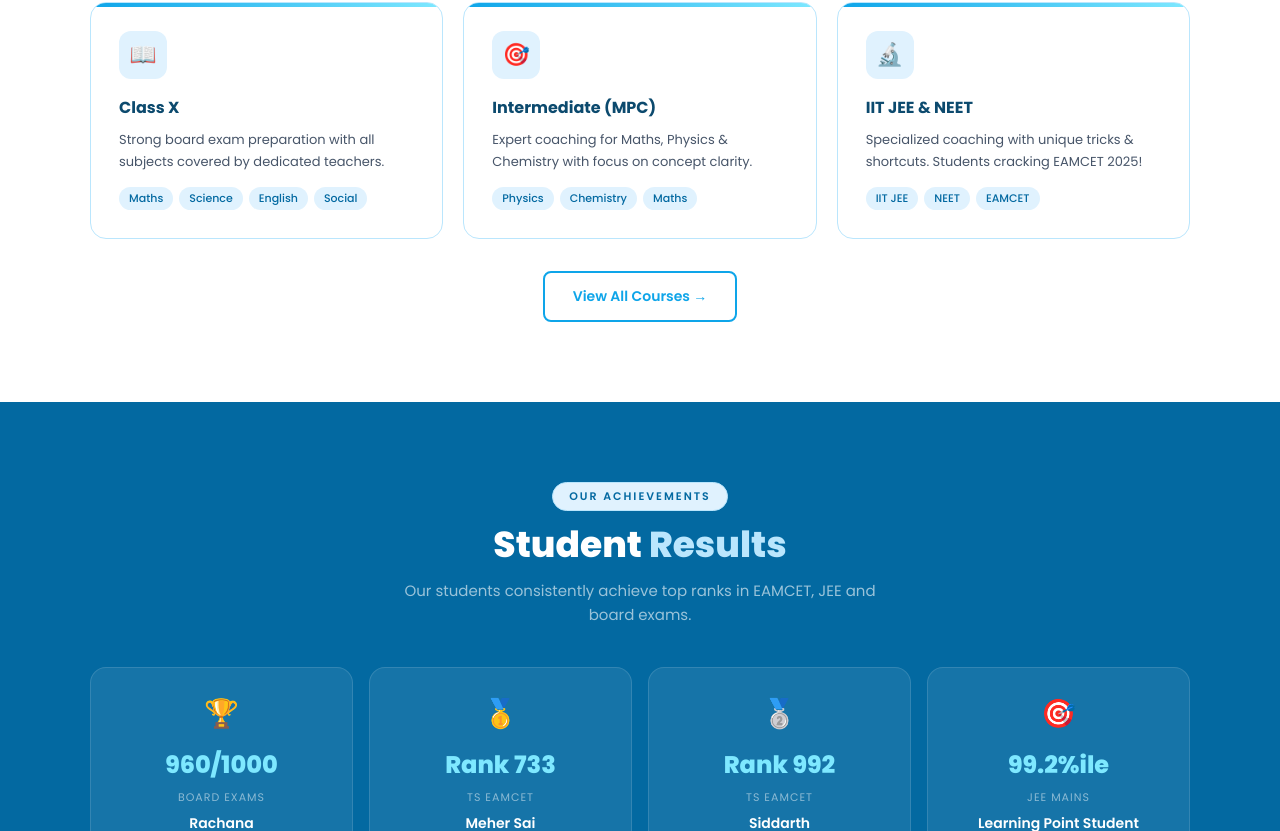
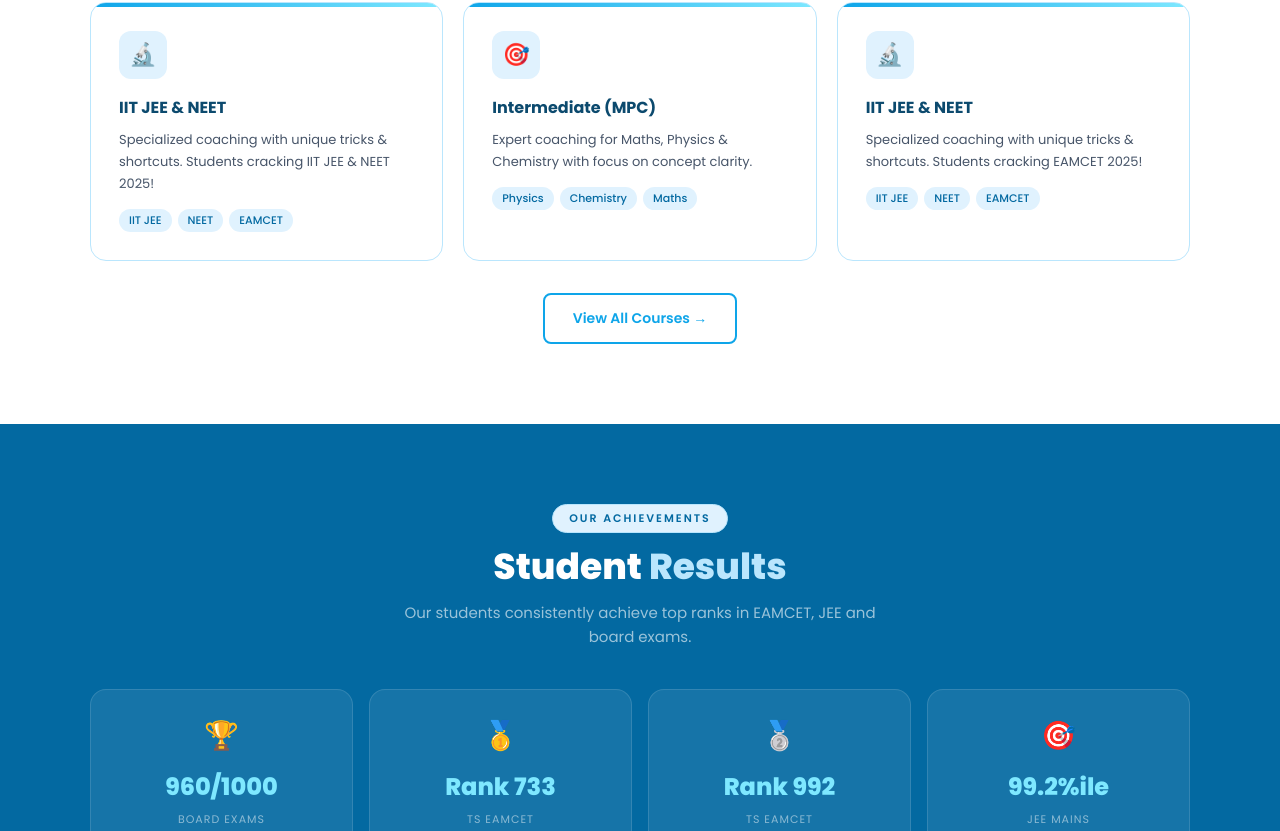
Before and after one commit to jagadeeshpj1610/learning-point-website, a React (Vite) app: page / in a window 1280 px wide. Shown: the part 1802-2633 px from the top of the page. Built offline with nearby package versions, Linux system fonts and the light colour scheme.

Commit message:
made some changes

```diff
--- a/src/pages/Home.jsx
+++ b/src/pages/Home.jsx
@@ -135,7 +135,7 @@ export default function Home() {
           </div>
           <div className="courses-preview-grid">
             {[
-              { ico: '📖', title: 'Class X', desc: 'Strong board exam preparation with all subjects covered by dedicated teachers.', tags: ['Maths', 'Science', 'English', 'Social'] },
+              { ico: '🔬', title: 'IIT JEE & NEET', desc: 'Specialized coaching with unique tricks & shortcuts. Students cracking IIT JEE & NEET 2025!', tags: ['IIT JEE', 'NEET', 'EAMCET'] },
               { ico: '🎯', title: 'Intermediate (MPC)', desc: 'Expert coaching for Maths, Physics & Chemistry with focus on concept clarity.', tags: ['Physics', 'Chemistry', 'Maths'] },
               { ico: '🔬', title: 'IIT JEE & NEET', desc: 'Specialized coaching with unique tricks & shortcuts. Students cracking EAMCET 2025!', tags: ['IIT JEE', 'NEET', 'EAMCET'] },
             ].map(({ ico, title, desc, tags }) => (
```
